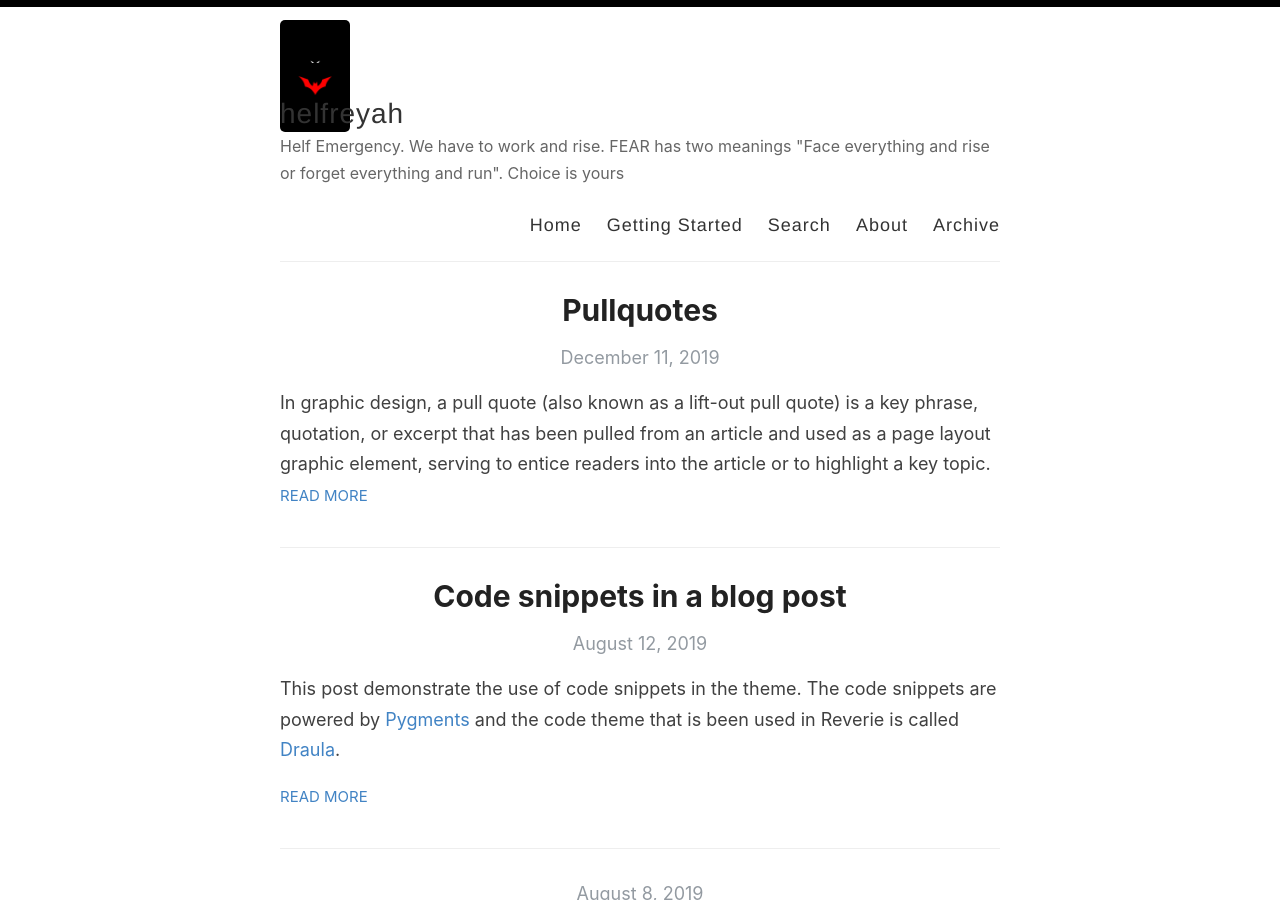
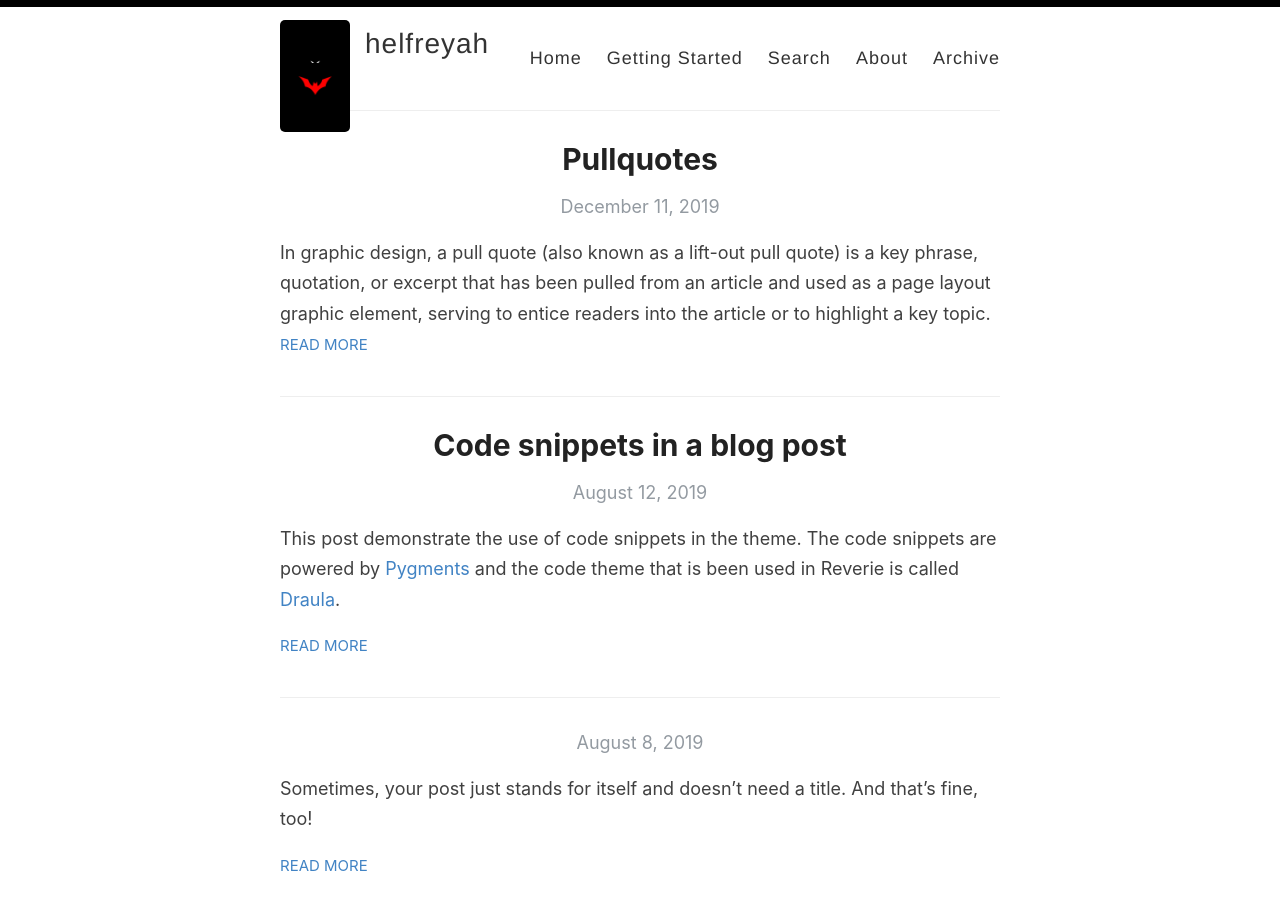
Before and after one commit to helfreyah/helfreyah, a Jekyll site: the page built from index.html, in a window 1280 px wide and 900 px high. Built offline with Jekyll 4.4.1, drawn with Linux system fonts in a browser that asks for light colours; the list of posts is cut into pages by our own code.

Commit message:
Update _config.yml

```diff
--- a/_config.yml
+++ b/_config.yml
@@ -9,7 +9,7 @@
 author: helfreyah
 
 # Short bio or description (displayed in the header)
-description: Helf Emergency. We have to work and rise. FEAR has two meanings "Face everything and rise or forget everything and run". Choice is yours
+description:
 
 # URL of your avatar or profile pic (you could use your GitHub profile pic)
 avatar: /images/wall.png
```
